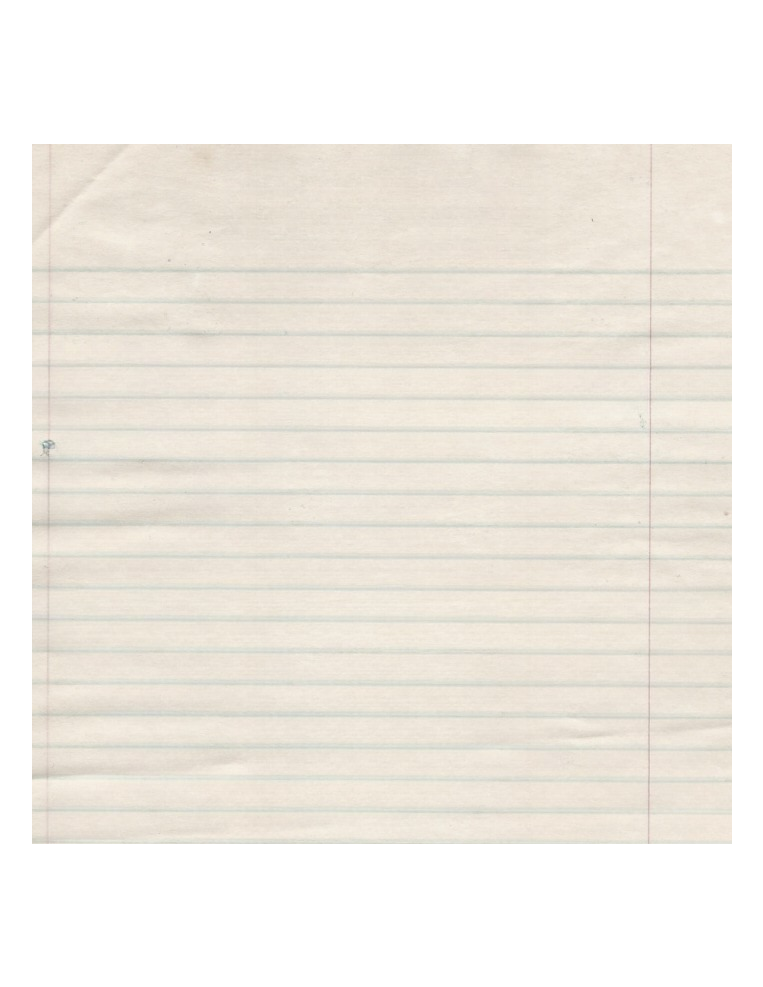
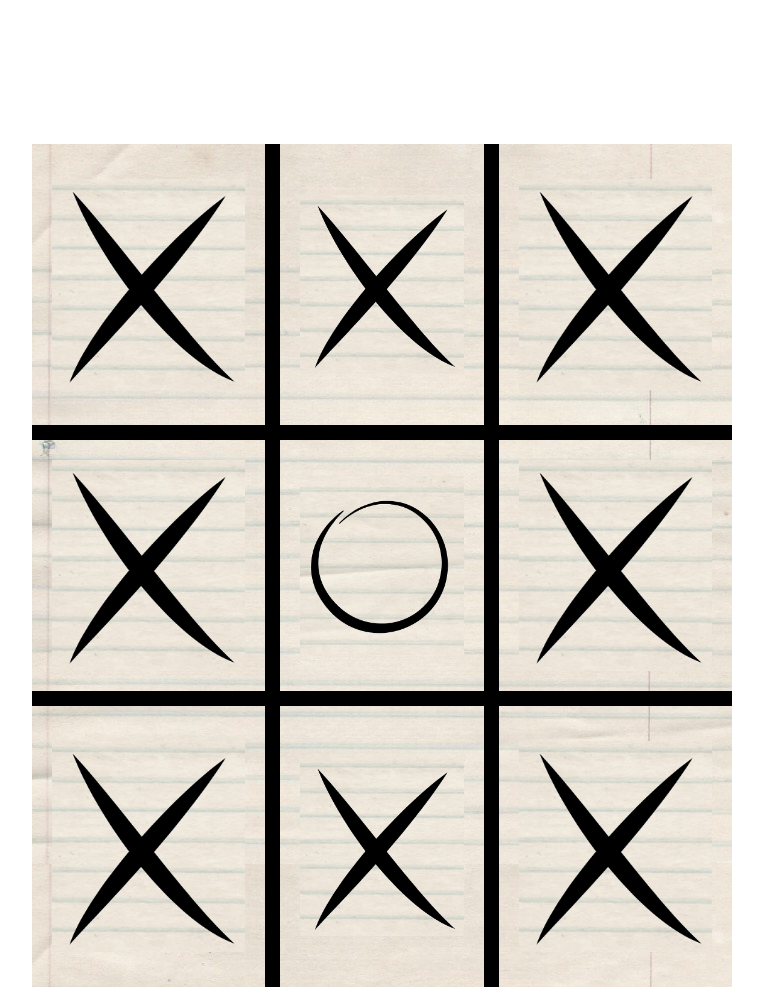
Before and after one commit to khattab97/tic-tac-toe, a plain HTML site: page index.html in a window 1280 px wide. Shown: the whole page, without its empty margins (258-1021 px from the left). Before the commit the page ends 844 px from the top, so only its background shows below. Drawn offline with Linux system fonts and the light colour scheme.

Commit message:
Add dummy content and style the game board

```diff
--- a/index.html
+++ b/index.html
@@ -14,7 +14,15 @@
     <header>Tic Tac Toe</header>
     <main>
         <div class="game-board">
-
+            <div class="cell"><img src="./images/x.jpg" alt="" data-key = 1></div>
+            <div class="cell"><img src="./images/x.jpg" alt="" data-key = 2></div>
+            <div class="cell"><img src="./images/x.jpg" alt="" data-key = 3></div>
+            <div class="cell"><img src="./images/x.jpg" alt="" data-key = 4></div>
+            <div class="cell"><img src="./images/o.jpg" alt="" data-key = 5></div>
+            <div class="cell"><img src="./images/x.jpg" alt="" data-key = 6></div>
+            <div class="cell"><img src="./images/x.jpg" alt="" data-key = 7></div>
+            <div class="cell"><img src="./images/x.jpg" alt="" data-key = 8></div>
+            <div class="cell"><img src="./images/x.jpg" alt="" data-key = 9></div>
         </div>
     </main>
 </body>
--- a/style.css
+++ b/style.css
@@ -23,3 +23,29 @@ header {
     grid-template-rows: repeat(3, 1fr);
     background-color: rgb(239 233 219 / 0%);
     background-image: url("./images/background.jpg");
+}
+
+.cell:nth-child(3n-1){
+    border-left: 15px solid black;
+    border-right: 15px solid black;
+}
+
+.cell:nth-child(n+4):nth-child(-n+6){
+    border-top: 15px solid black;
+    border-bottom: 15px solid black;
+}
+
+.cell {
+    width: auto;
+    height: auto;
+    display: flex;
+    justify-content: center;
+    align-items: center;
+    padding: 20px;
+
+}
+
+.cell > img {
+    max-width:100%;
+    max-height:100%;
+}
```
